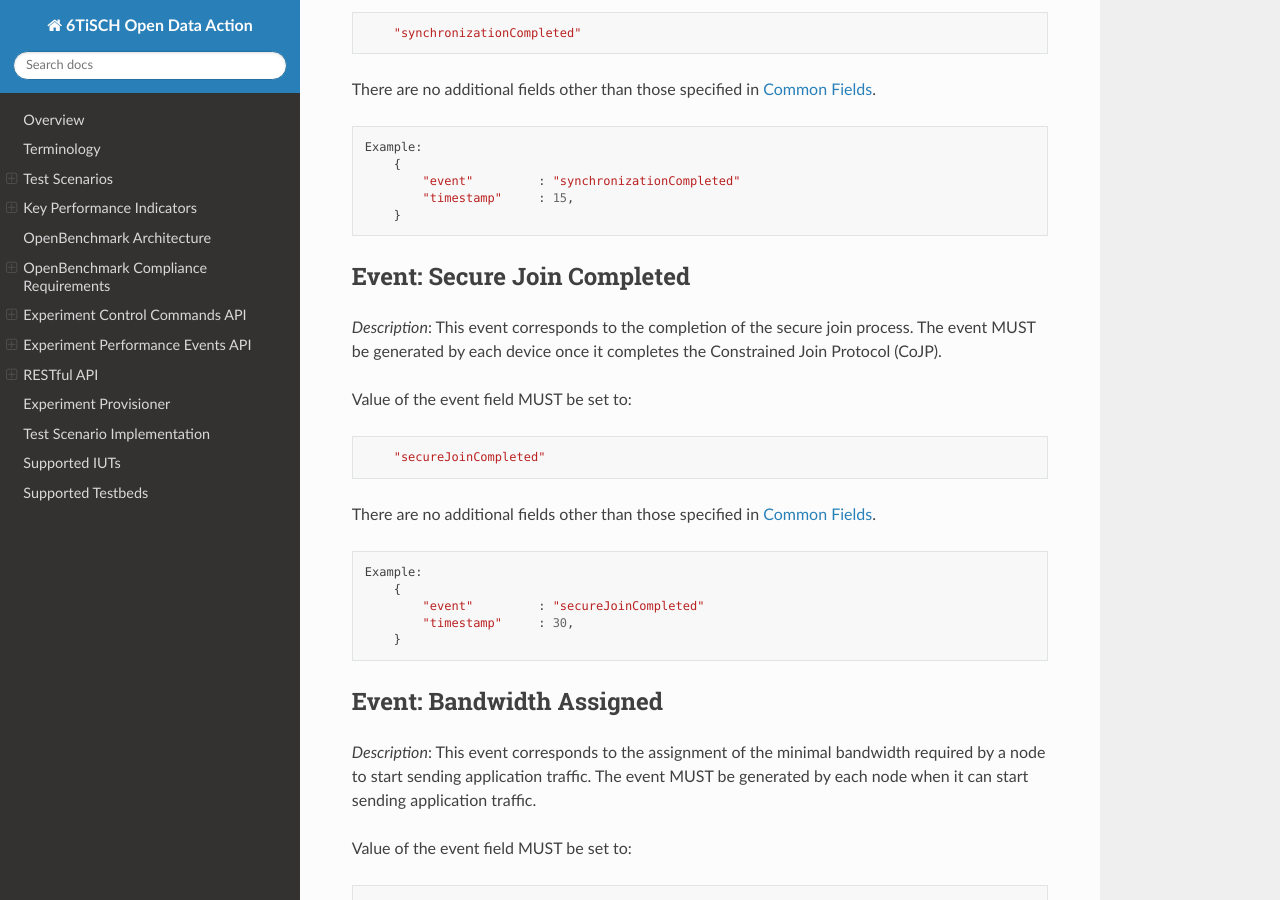
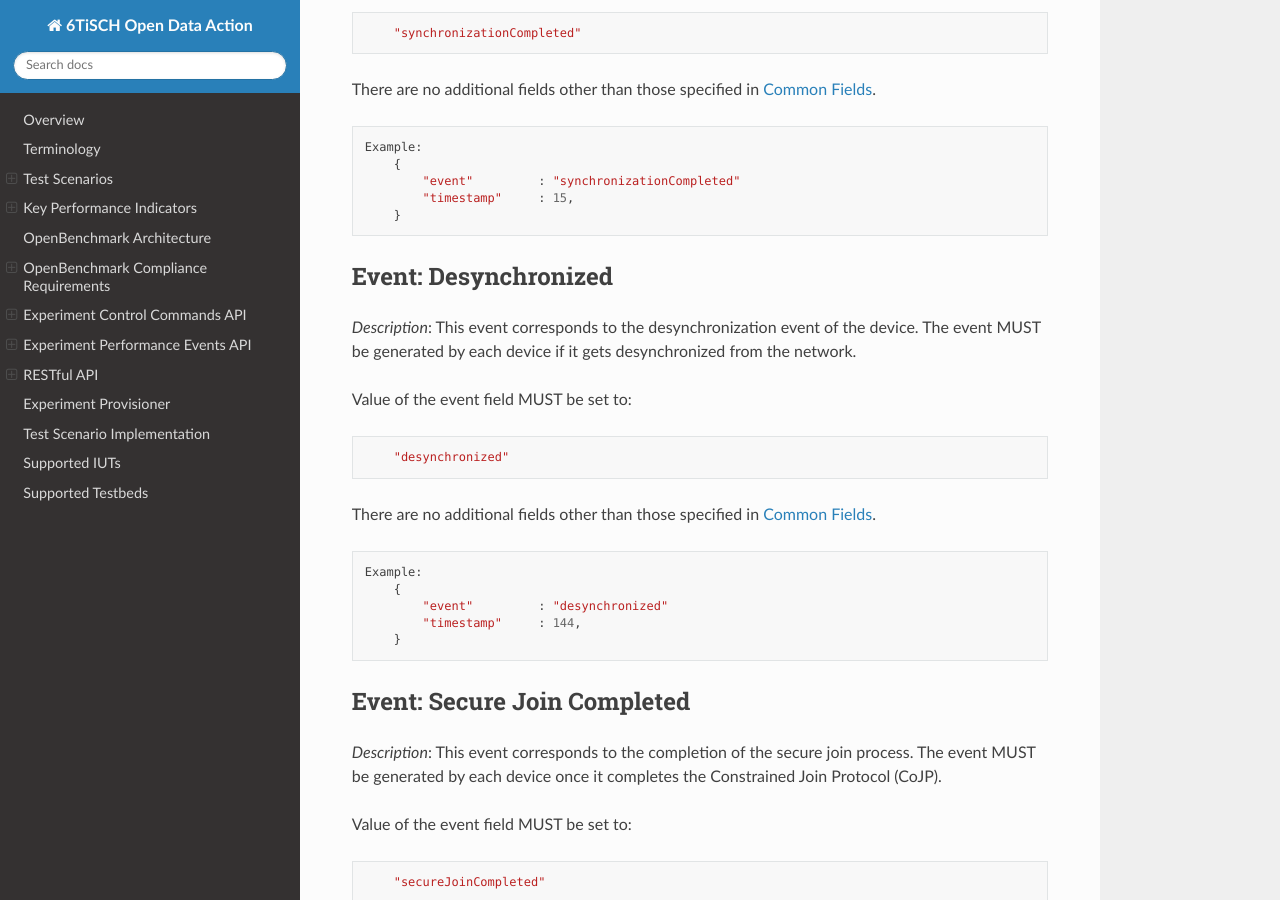
Before and after one commit to openwsn-berkeley/openbenchmark, a Sphinx documentation site: the page built from docs/source/index.md, in a window 1280 px wide and 900 px high, scrolled down 19247 px. Built offline with Sphinx 7.4.7 and the Read the Docs theme 2.0.0, drawn with Linux system fonts in a browser that asks for light colours.

Commit message:
Issue #103: Add desync event.

````diff
--- a/docs/source/index.md
+++ b/docs/source/index.md
@@ -824,6 +824,28 @@ Example:
 ```
 <!-- - - - - - - - - - - - - - - - - - - - - - - - - - - - - - - - - - - -  -->
 
+## Event: Desynchronized
+
+*Description*: This event corresponds to the desynchronization event of the device.
+The event MUST be generated by each device if it gets desynchronized from the network.
+
+Value of the event field MUST be set to:
+
+```
+    "desynchronized"
+```
+
+There are no additional fields other than those specified in [Common Fields](#common-fields).
+
+```
+Example:
+    {
+        "event"         : "desynchronized"
+        "timestamp"     : 144,
+    }
+```
+<!-- - - - - - - - - - - - - - - - - - - - - - - - - - - - - - - - - - - -  -->
+
 ## Event: Secure Join Completed
 
 *Description*: This event corresponds to the completion of the secure join process.
````
